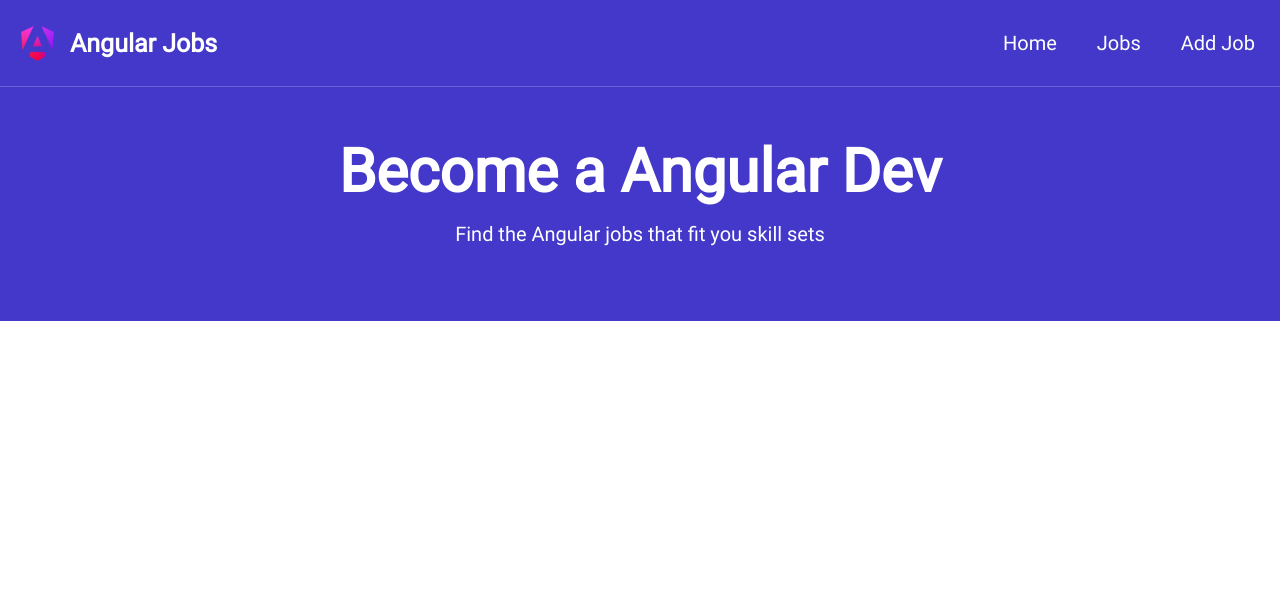
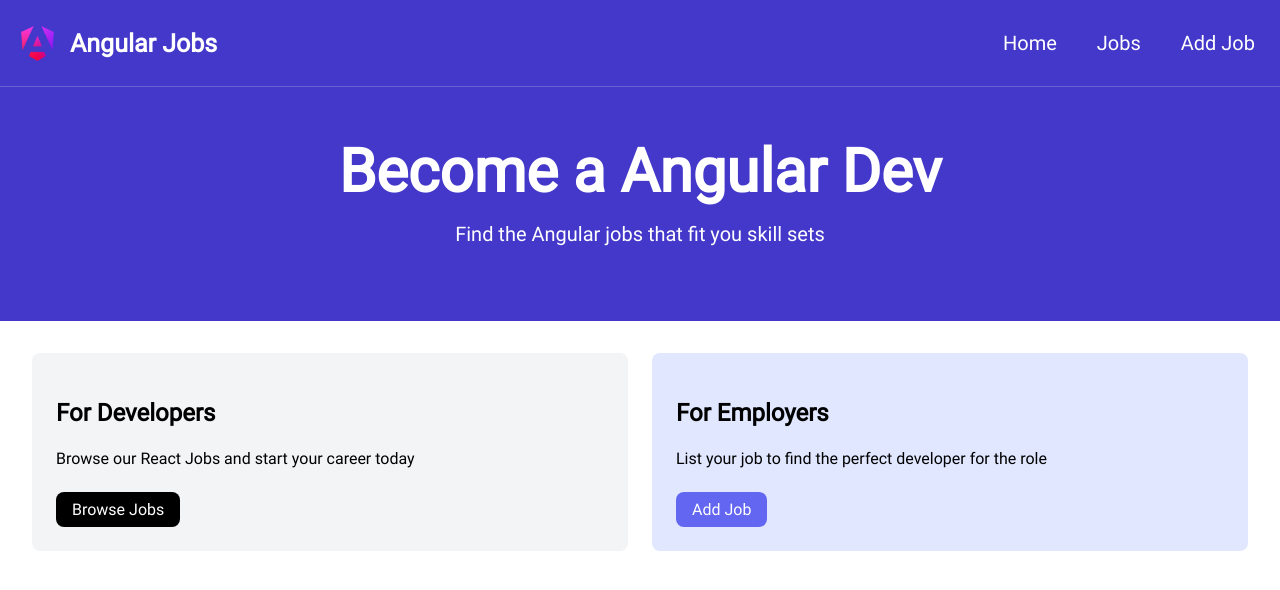
Before and after one commit to NaveenManjappa/job-listing-site, an Angular app in the folder job-angular-css/: page / in a window 1280 px wide. Shown: the top 590 px of the page. Built offline with nearby package versions, Linux system fonts and the light colour scheme.

Commit message:
job-angular-css Adding HomeCard component

```diff
--- /dev/null
+++ b/job-angular-css/src/app/home/home-card/home-card.component.css
@@ -0,0 +1,62 @@
+section {
+  padding: 1rem;
+}
+.container {
+  max-width: 1536px;
+  margin: auto;
+
+}
+
+.grid {
+  display: grid;
+  grid-template-columns: 1fr 1fr;
+  padding: 1rem;
+  border-radius: 0.5rem;
+  gap: 1.5rem;
+}
+
+.grid-column {
+  padding: 1rem;
+}
+
+.developer {
+  background-color: rgb(243,244,246);
+  border-radius: 0.5rem;
+  padding: 1.5rem;
+
+}
+
+h2 {
+  font-size: 1.5rem;
+  line-height: 2rem;
+  font-weight: 700;
+}
+
+p {
+  margin-bottom: 1.5rem;
+}
+
+a {
+  text-decoration: none;
+  display: inline-block;
+}
+
+.btn-jobs {
+  color: white;
+  background-color: black;
+  padding: 0.5rem 1rem;
+  border-radius: 0.5rem;
+}
+
+.employer {
+  background-color: rgba(224, 231, 255, 1) ;
+  padding: 1.5rem;
+  border-radius: 0.5rem;
+}
+
+.btn-job {
+  color: white;
+  background-color: rgb(99, 102, 241);
+  padding: 0.5rem 1rem;
+  border-radius: 0.5rem;
+}
--- /dev/null
+++ b/job-angular-css/src/app/home/home-card/home-card.component.html
@@ -0,0 +1,16 @@
+<section>
+  <div class="container">
+    <div class="grid">
+      <div class="grid-column developer">
+        <h2>For Developers</h2>
+        <p>Browse our React Jobs and start your career today</p>
+        <a class="btn-jobs" href="/jobs">Browse Jobs</a>
+      </div>
+      <div class="grid-column employer">
+        <h2>For Employers</h2>
+        <p>List your job to find the perfect developer for the role</p>
+        <a class="btn-job" href="/add-job">Add Job</a>
+      </div>
+    </div>
+  </div>
+</section>
--- a/job-angular-css/src/app/home/home.component.html
+++ b/job-angular-css/src/app/home/home.component.html
@@ -1 +1,2 @@
 <app-hero></app-hero>
+<app-home-card></app-home-card>
--- a/job-angular-css/src/app/home/home.component.ts
+++ b/job-angular-css/src/app/home/home.component.ts
@@ -1,10 +1,11 @@
 import { Component } from '@angular/core';
 import { HeroComponent } from "./hero/hero.component";
+import { HomeCardComponent } from "./home-card/home-card.component";
 
 @Component({
   selector: 'app-home',
   standalone: true,
-  imports: [HeroComponent],
+  imports: [HeroComponent, HomeCardComponent],
   templateUrl: './home.component.html',
   styleUrl: './home.component.css'
 })
--- a/job-angular-css/src/app/jobs/jobs.component.css
+++ b/job-angular-css/src/app/jobs/jobs.component.css
@@ -15,7 +15,7 @@ section {
 h2 {
   color: rgb(99, 102, 241);
   text-align: center;
-  font-weight: 700;
+  font-weight: 600;
   font-size: 1.87rem;
   line-height: 2.25rem;
 }
--- a/job-angular-css/src/jobs.json
+++ b/job-angular-css/src/jobs.json
@@ -13,6 +13,62 @@
         "email": "contact@teksolutions.com",
         "phone": null
       }
+    },
+    {
+      "id": "7c57",
+      "type": "Full-Time",
+      "jobName": "Front-End Engineer (React & Redux)",
+      "description": "Join our team as a Front-End Developer in sunny Miami, FL. We are looking for a motivated individual with a passion for crafting beautiful and responsive web applications. Experience with UI/UX design principles and a strong attention to detail are highly desirable.",
+      "salary": "$70K - $80K",
+      "location": "Miami, FL",
+      "companyInfo": {
+        "company": null,
+        "description": null,
+        "email": "contact@loremipsum.com",
+        "phone": null
+      }
+    },
+    {
+      "id": "6516",
+      "type": "Full-Time",
+      "jobName": "React.js Developer",
+      "description": "Are you passionate about front-end development? Join our team in vibrant Brooklyn, NY, and work on exciting projects that make a difference. We offer competitive compensation and a collaborative work environment where your ideas are valued.",
+      "salary": "$70K - $80K",
+      "location": "Brooklyn, NY",
+      "companyInfo": {
+        "company": null,
+        "description": null,
+        "email": "contact@dolorsitamet.com",
+        "phone": null
+      }
+    },
+    {
+      "id": "1936",
+      "type": "Part-Time",
+      "jobName": "React Front-End Developer",
+      "description": "Join our team as a Part-Time Front-End Developer in beautiful Pheonix, AZ. We are looking for a self-motivated individual with a passion for creating engaging user experiences. This position offers flexible hours and the opportunity to work remotely.",
+      "salary": "Under $50K",
+      "location": "Pheonix, AZ",
+      "companyInfo": {
+        "company": null,
+        "description": null,
+        "email": "contact@adipisicingelit.com",
+        "phone": null
+      }
+    },
+    {
+      "id": "8b95",
+      "type": "Full-Time",
+      "jobName": "Full Stack React Developer",
+      "description": "Exciting opportunity for a Full-Time Front-End Developer in bustling Atlanta, GA. We are seeking a talented individual with a passion for building elegant and scalable web applications. Join our team and make an impact!",
+      "salary": "Under $50K",
+      "location": "Atlanta, GA",
+      "companyInfo": {
+        "company": null,
+        "description": null,
+        "email": "contact@consecteturadipisicing.com",
+        "phone": null
+      }
     }
   ]
 }
```
Also changed, not shown: job-angular-css/src/app/home/home-card/home-card.component.ts (added, +12 -0 lines), 1 other file (tests, documents, lock files or other folders).
